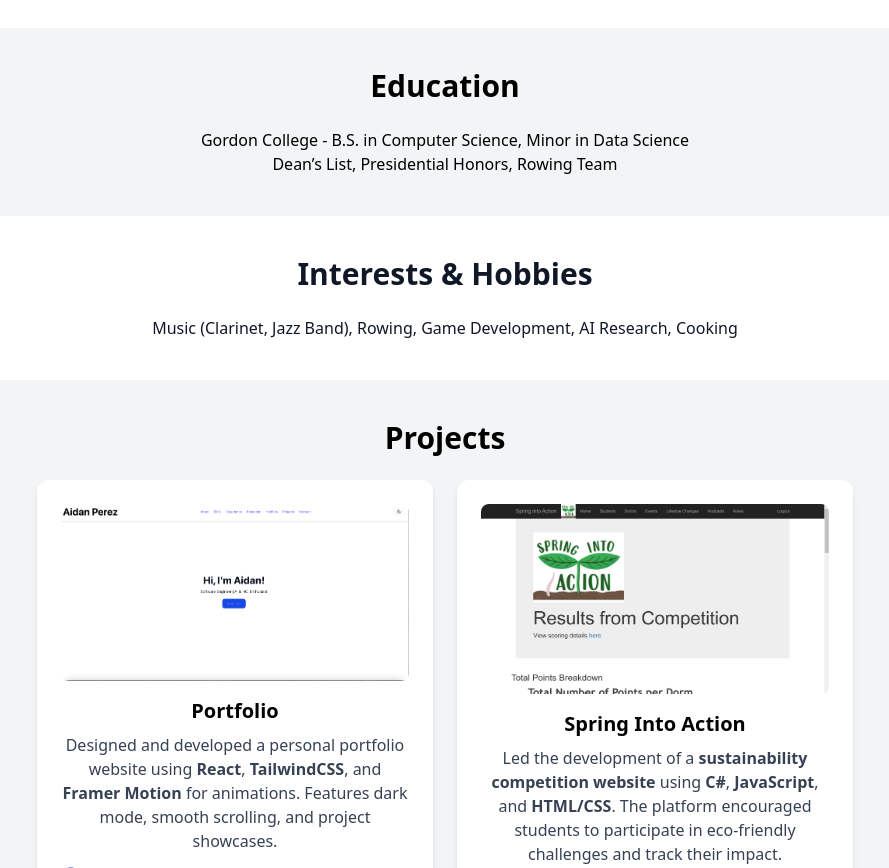
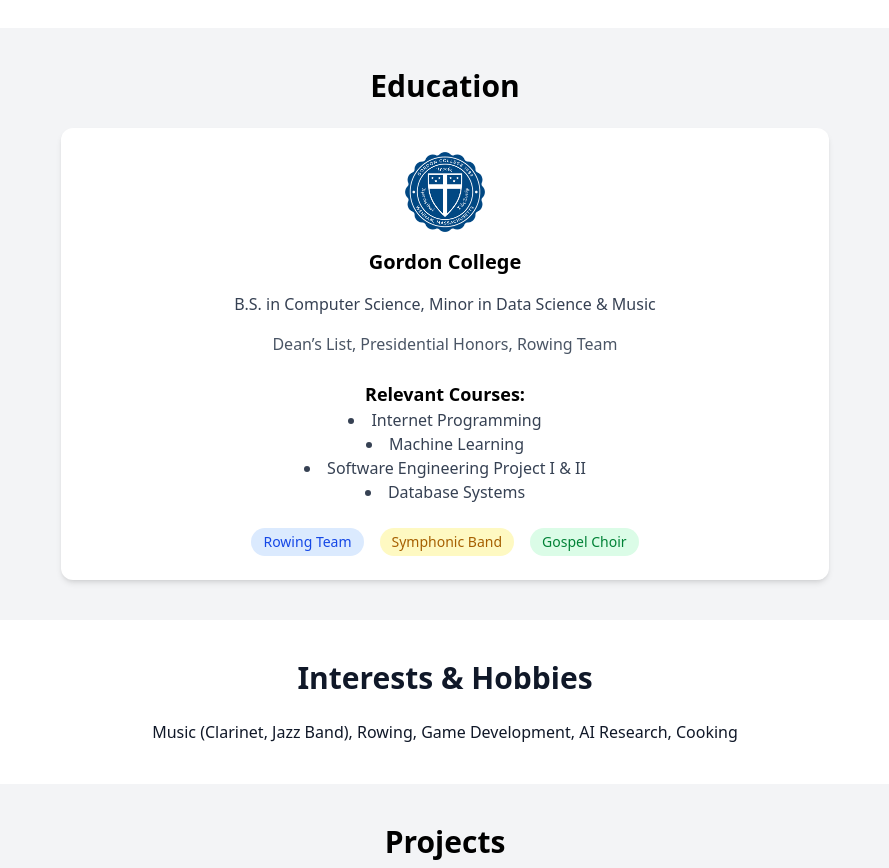
Before and after one commit to aidanperez2000/react-portfolio, a React (Vite) app in the folder my-portfolio/: page / in a window 1280 px wide. Shown: the part 2140-3008 px from the top of the page, without its empty margins (195-1084 px from the left). Built offline with nearby package versions, Linux system fonts and the light colour scheme.

Commit message:
Modify Education Section

```diff
--- a/my-portfolio/src/components/Portfolio.tsx
+++ b/my-portfolio/src/components/Portfolio.tsx
@@ -152,10 +152,34 @@ export default function Portfolio() {
 
       {/* Education Section */}
       <section id="education" className="p-10 bg-gray-100 dark:bg-gray-800 text-black">
-        <h2 className="text-3xl font-bold text-center">Education</h2>
-        <div className="mt-6 text-center">
-          <p>Gordon College - B.S. in Computer Science, Minor in Data Science</p>
-          <p>Dean’s List, Presidential Honors, Rowing Team</p>
+        <h2 className="text-3xl font-bold text-center mb-6">Education</h2>
+
+        <div className="flex flex-col items-center bg-white dark:bg-gray-700 p-6 rounded-xl shadow-md max-w-3xl mx-auto">
+          {/* Logo & Text Wrapper */}
+          <div className="flex flex-col items-center space-y-4">
+            <img src={gordonCollegeLogo} alt="Gordon College Logo" className="w-20 h-20" />
+            <h3 className="text-xl font-semibold">Gordon College</h3>
+            <p className="text-gray-700 dark:text-gray-300">B.S. in Computer Science, Minor in Data Science & Music</p>
+            <p className="text-gray-600 dark:text-gray-400">Dean’s List, Presidential Honors, Rowing Team</p>
+          </div>
+
+          {/* Relevant Courses */}
+          <div className="mt-6 w-full">
+            <h3 className="text-lg font-semibold text-center">Relevant Courses:</h3>
+            <ul className="list-disc list-inside text-gray-700 dark:text-gray-300 text-center">
+              <li>Internet Programming</li>
+              <li>Machine Learning</li>
+              <li>Software Engineering Project I & II</li>
+              <li>Database Systems</li>
+            </ul>
+          </div>
+
+          {/* Extracurricular Activities as Badges */}
+          <div className="flex space-x-4 mt-6">
+            <span className="px-3 py-1 bg-blue-100 text-blue-700 rounded-full text-sm">Rowing Team</span>
+            <span className="px-3 py-1 bg-yellow-100 text-yellow-700 rounded-full text-sm">Symphonic Band</span>
+            <span className="px-3 py-1 bg-green-100 text-green-700 rounded-full text-sm">Gospel Choir</span>
+          </div>
         </div>
       </section>
 
```
